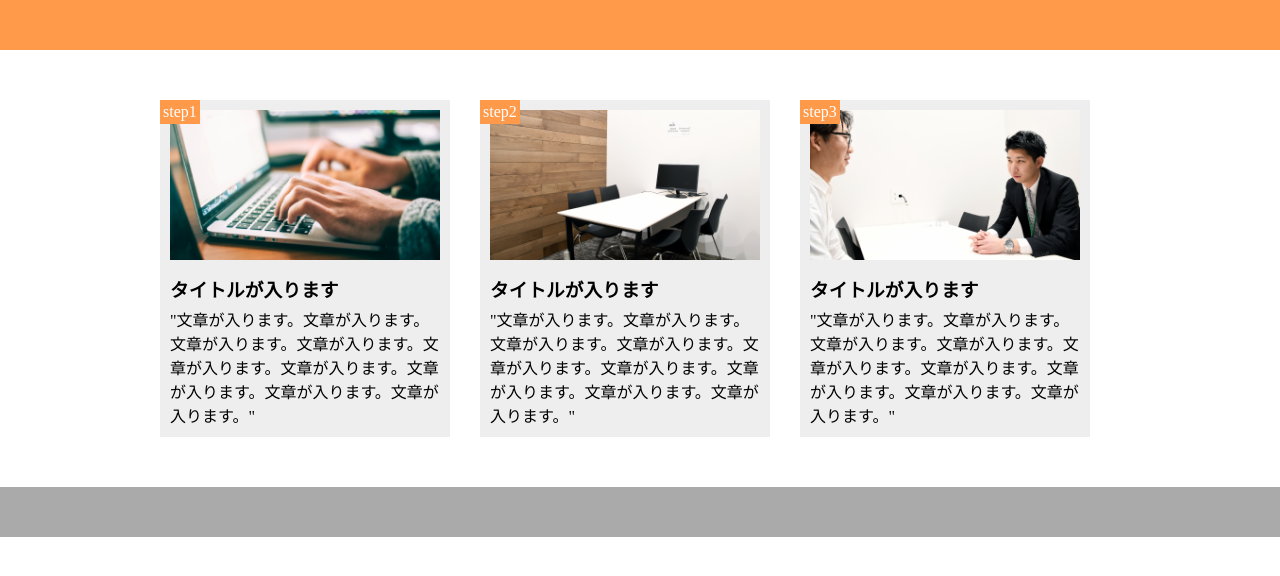
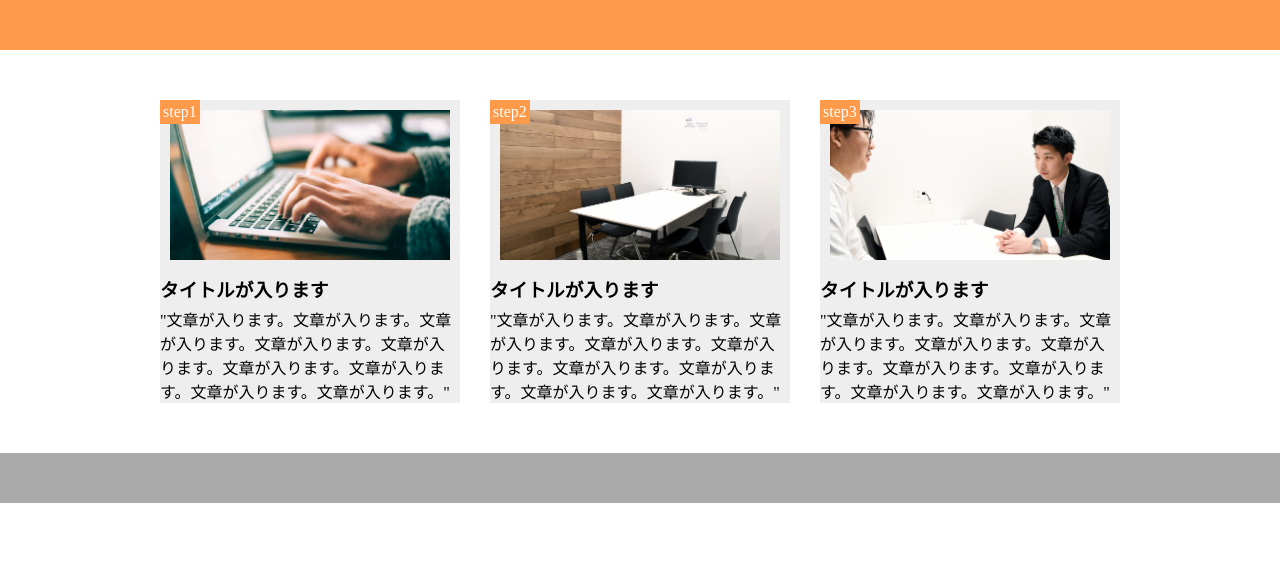
Before and after one commit to ShimonakaRina/-, a plain HTML site: page index.html in a window 1280 px wide. Drawn offline with Linux system fonts and the light colour scheme.

Commit message:
saiteishutu

```diff
--- a/style.css
+++ b/style.css
@@ -18,7 +18,6 @@ main {
 .step-box1 {
   width: 300px;
   margin-right: 30px;
-  padding: 10px;
   position: relative;
   background-color: #eee;
 }
@@ -26,7 +25,6 @@ main {
 .step-box2 {
   width: 300px;
   margin-right: 30px;
-  padding: 10px;
   position: relative;
   background-color: #eee;
 }
@@ -34,7 +32,6 @@ main {
 .step-box3 {
   width: 300px;
   margin-right: 30px;
-  padding: 10px;
   position: relative;
   background-color: #eee;
 }
@@ -44,21 +41,27 @@ main {
 }
 
 .step-image1 {
+  width: 280px;
   height: 150px;
+  margin: 10px;
   background-image: url(img/flow01.png);
   background-position: bottom;
   background-size: cover;
 }
 
 .step-image2 {
+  width: 280px;
   height: 150px;
+  margin: 10px;
   background-image: url(img/flow02.png);
   background-position: bottom;
   background-size: cover;
 }
 
 .step-image3 {
+  width: 280px;
   height: 150px;
+  margin: 10px;
   background-image: url(img/flow03.png);
   background-position: bottom;
   background-size: cover;
@@ -82,7 +85,7 @@ footer {
   background-color: #aaa;
 }
 
-@media screen and (max-width: 425px) {
+@media screen and (max-width: 768px) {
   header {
     width: 100%;
   }
```
